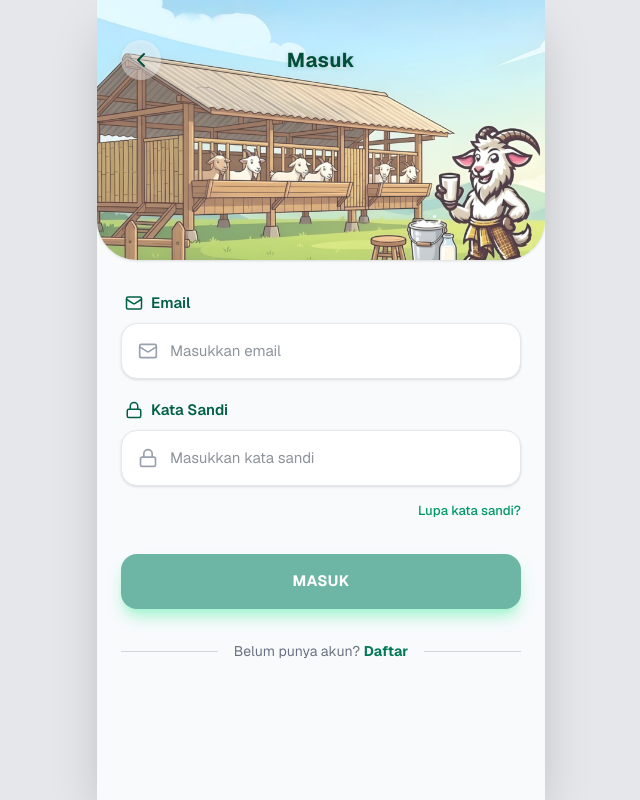
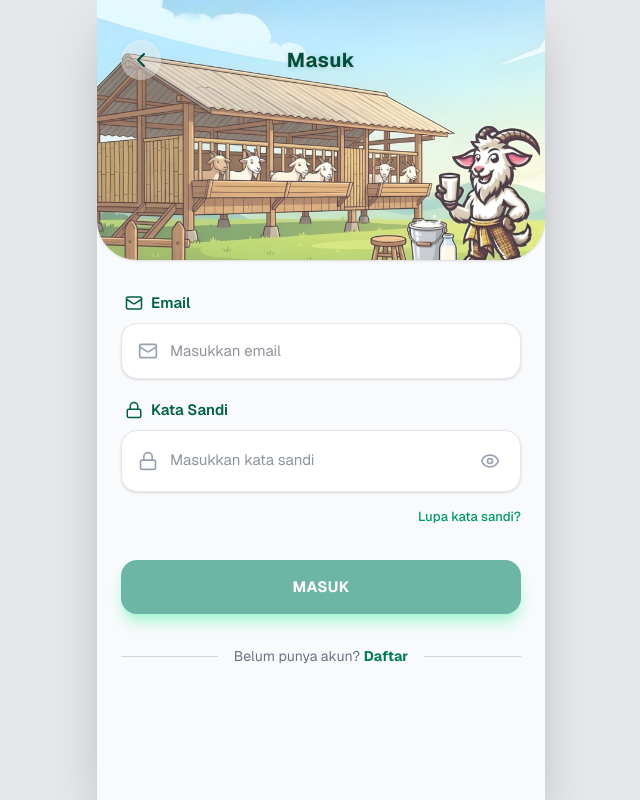
Before and after one commit to imammeze/ternak-app-frontend, a Next.js app: page /login in a window 1280 px wide. Shown: the whole page, without its empty margins (319-959 px from the left). Built offline with nearby package versions, Linux system fonts and the light colour scheme.

Commit message:
feat: implement LoginPage component with email/password authentication, error handling, and password visibility toggle

```diff
--- a/src/app/login/page.tsx
+++ b/src/app/login/page.tsx
@@ -1,8 +1,60 @@
+"use client";
+
+import { useState } from "react";
 import Link from "next/link";
 import Image from "next/image";
-import { ChevronLeft, Mail, Lock } from "lucide-react";
+import { useRouter } from "next/navigation";
+import { ChevronLeft, Mail, Lock, Eye, EyeOff } from "lucide-react";
+import axios from "axios";
+import { useAuthStore } from "@/store/authStore";
+
+axios.defaults.withXSRFToken = true;
+
+axios.defaults.withCredentials = true;
+axios.defaults.baseURL = "http://localhost:8000";
 
 export default function LoginPage() {
+  const router = useRouter();
+
+  const [email, setEmail] = useState("");
+  const [password, setPassword] = useState("");
+  const [loading, setLoading] = useState(false);
+  const [errorMessage, setErrorMessage] = useState("");
+  const [showPassword, setShowPassword] = useState(false);
+
+  const loginZustand = useAuthStore((state) => state.login);
+
+  const handleLogin = async (e: React.FormEvent) => {
+    e.preventDefault();
+    setLoading(true);
+    setErrorMessage("");
+
+    try {
+      await axios.get("/sanctum/csrf-cookie");
+
+      const response = await axios.post("/api/login", {
+        email: email,
+        password: password,
+      });
+
+      loginZustand(response.data.user);
+      router.push("/");
+    } catch (error: any) {
+      console.error("Login Gagal:", error);
+      if (error.response && error.response.status === 422) {
+        setErrorMessage(
+          error.response.data.message || "Email atau kata sandi salah.",
+        );
+      } else {
+        setErrorMessage(
+          "Terjadi kesalahan pada server. Pastikan backend menyala.",
+        );
+      }
+    } finally {
+      setLoading(false);
+    }
+  };
+
   return (
     <>
       <div className="relative w-full h-[260px] rounded-b-[40px] overflow-hidden bg-emerald-50 shrink-0 shadow-sm">
@@ -13,9 +65,7 @@ export default function LoginPage() {
           className="object-cover"
           priority
         />
-
         <div className="absolute inset-0 bg-white/20 z-10"></div>
-
         <div className="absolute top-0 w-full flex items-center justify-between px-6 pt-10 z-20 text-emerald-900 drop-shadow-sm">
           <Link
             href="/"
@@ -28,6 +78,13 @@ export default function LoginPage() {
       </div>
 
       <div className="flex-1 px-6 py-8 bg-slate-50 overflow-y-auto flex flex-col">
+        {errorMessage && (
+          <div className="mb-4 p-3 bg-red-50 text-red-600 text-[14px] font-medium rounded-2xl border border-red-100 text-center animate-in fade-in zoom-in duration-300">
+            {errorMessage}
+          </div>
+        )}
+
+        <form onSubmit={handleLogin} className="flex flex-col flex-1">
           <div className="mb-5">
             <label className="flex items-center gap-2 text-[15px] font-semibold text-emerald-800 mb-2 ml-1">
               <Mail size={18} /> Email
@@ -36,6 +93,9 @@ export default function LoginPage() {
               <Mail size={20} className="text-gray-400 mr-3" />
               <input
                 type="email"
+                value={email}
+                onChange={(e) => setEmail(e.target.value)}
+                required
                 placeholder="Masukkan email"
                 className="flex-1 text-[15px] text-gray-800 outline-none bg-transparent"
               />
@@ -49,10 +109,19 @@ export default function LoginPage() {
             <div className="flex items-center border border-gray-200 rounded-2xl p-4 bg-white shadow-sm focus-within:border-emerald-500 focus-within:ring-1 focus-within:ring-emerald-500 transition-all">
               <Lock size={20} className="text-gray-400 mr-3" />
               <input
-              type="password"
+                type={showPassword ? "text" : "password"}
+                value={password}
+                onChange={(e) => setPassword(e.target.value)}
+                required
                 placeholder="Masukkan kata sandi"
                 className="flex-1 text-[15px] text-gray-800 outline-none bg-transparent"
               />
+              <button
+                type="button"
+                onClick={() => setShowPassword(!showPassword)}
+                className="p-1 ml-2 text-gray-400 hover:text-emerald-600 transition-colors focus:outline-none">
+                {showPassword ? <EyeOff size={20} /> : <Eye size={20} />}
+              </button>
             </div>
           </div>
 
@@ -64,8 +133,15 @@ export default function LoginPage() {
             </Link>
           </div>
 
-        <button className="w-full bg-[#6db6a5] hover:bg-emerald-600 text-white font-bold py-4 rounded-2xl shadow-lg shadow-emerald-200 transition-colors tracking-wide text-[15px]">
-          MASUK
+          <button
+            type="submit"
+            disabled={loading}
+            className={`w-full text-white font-bold py-4 rounded-2xl shadow-lg transition-colors tracking-wide text-[15px] ${
+              loading
+                ? "bg-emerald-400 cursor-not-allowed shadow-none"
+                : "bg-[#6db6a5] hover:bg-emerald-600 shadow-emerald-200"
+            }`}>
+            {loading ? "MEMPROSES..." : "MASUK"}
           </button>
 
           <div className="mt-8 text-center text-[14px] text-gray-500 flex items-center justify-center gap-4">
@@ -80,6 +156,7 @@ export default function LoginPage() {
             </span>
             <div className="h-px bg-gray-300 flex-1"></div>
           </div>
+        </form>
       </div>
     </>
   );
```
Lines whose indentation alone changed are shown as unchanged.
